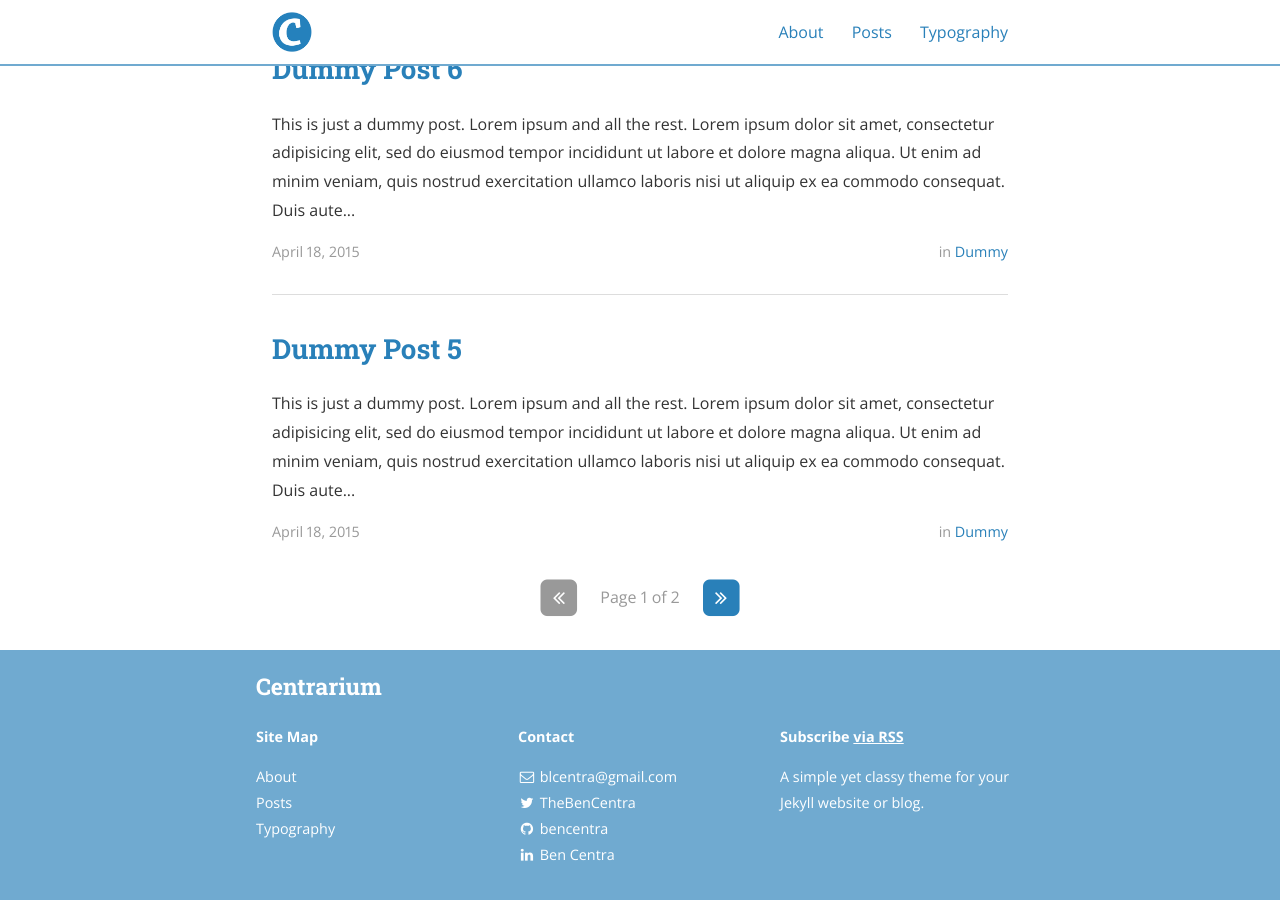
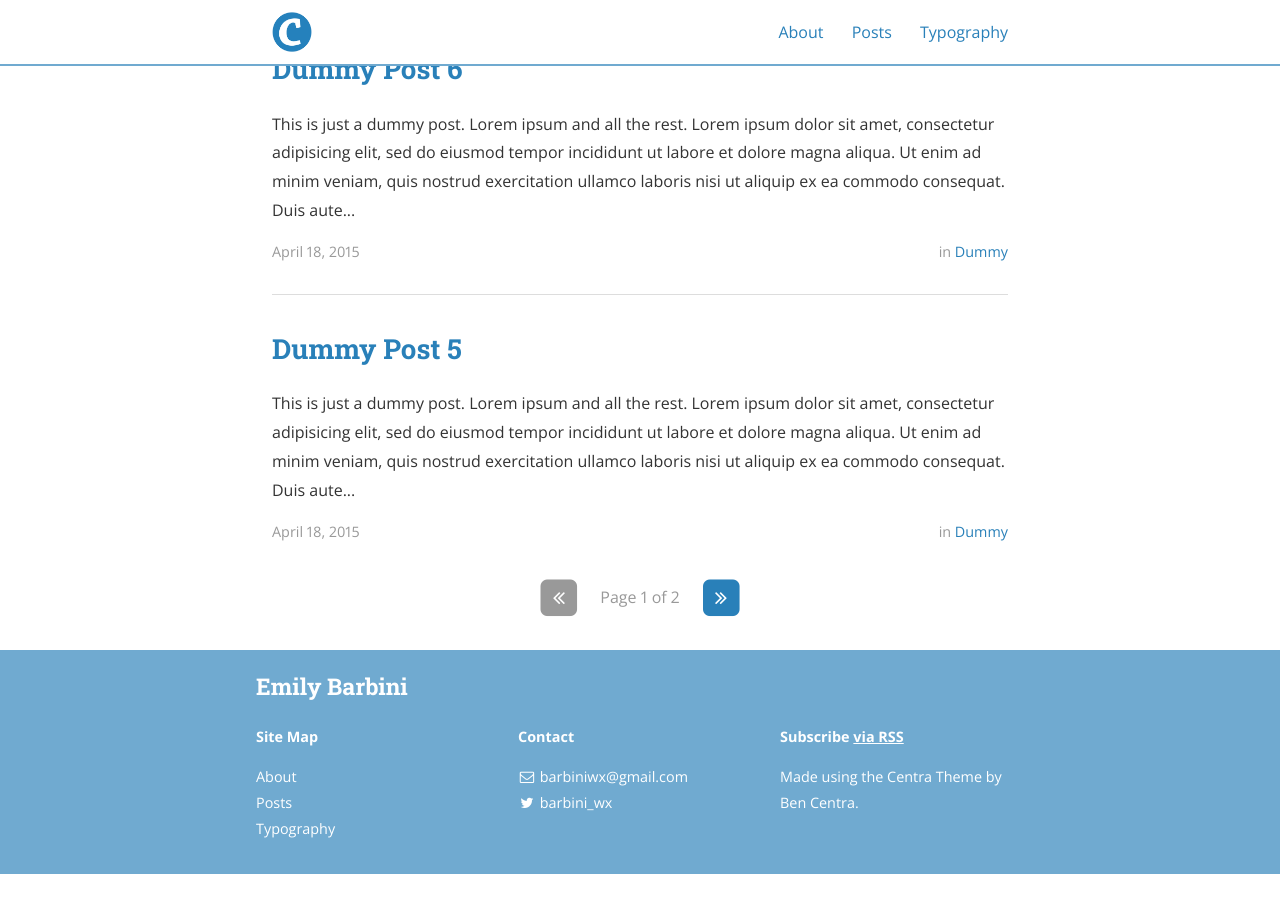
Before and after one commit to windBarbini/windbarbini.github.io, a Jekyll site: the page built from index.html, in a window 1280 px wide and 900 px high, scrolled down 1275 px. Built offline with Jekyll 4.4.1, drawn with Linux system fonts in a browser that asks for light colours; nearby versions of some CDN libraries; the list of posts is cut into pages by our own code; after the commit the page ends 2149 px from its top, so only the background shows below that; some of the changed lines change nothing that is shown; some of the changed text lies outside the part shown.

Commit message:
Update _config.yml

```diff
--- a/_config.yml
+++ b/_config.yml
@@ -9,12 +9,12 @@ exclude:
   - "/vendor/"
 
 # Site settings
-title: Centrarium
-subtitle: "A simple yet classy theme for your Jekyll website or blog"
-email: blcentra@gmail.com
-name: Ben Centra
+title: Emily Barbini
+subtitle: "Meteorologist | GIS Analyst | Photographer"
+email: barbiniwx@gmail.com
+name: Emily Barbini
 description: >
-  A simple yet classy theme for your Jekyll website or blog.
+  Made using the Centra Theme by Ben Centra.
 # Base URL of site (i.e. /blog). It should always start with a slash,
 # and never end with a slash. Set it to a blank value if hosting at the
 # root of your server.
@@ -78,114 +78,16 @@ descriptions:
 social:
   - name: Twitter
     icon: twitter
-    username: TheBenCentra
-    url: https://twitter.com/TheBenCentra
-    desc: Follow me on Twitter
-    share: true
-
-  - name: Facebook
-    icon: facebook
-    username: thebencentra
-    url: ""
-    desc: Friend me on Facebook
-    share: true
-
-  - name: GitHub
-    icon: github
-    username: bencentra
-    url: https://github.com/bencentra
-    desc: Fork me on GitHub
-    share: false
-
-  - name: LinkedIn
-    icon: linkedin
-    username: Ben Centra
-    url: https://www.linkedin.com/pub/ben-centra/47/769/60a
-    desc: Connect with me on LinkedIn
-    share: true
-
-  - name: Google+
-    icon: google-plus
-    username: ""
-    url: ""
-    desc: Add me to your Circles
+    username: barbini_wx
+    url: https://x.com/barbini_wx
+    desc: Twitter Account
     share: true
 
   - name: YouTube
     icon: youtube
     username: ""
     url: ""
-    desc: Subscribe on YouTube
-    share: false
-
-  - name: Instagram
-    icon: instagram
-    username: ""
-    url: ""
-    desc: Follow me on Instagram
-    share: false
-
-  - name: Pinterest
-    icon: pinterest
-    username: ""
-    url: ""
-    desc: Follow me on Pinterest
-    share: true
-
-  - name: SoundCloud
-    icon: soundcloud
-    username: ""
-    url: ""
-    desc: Follow me on SoundCloud
-    share: false
-
-  - name: Tumblr
-    icon: tumblr
-    username: ""
-    url: ""
-    desc: Follow me on Tumblr
-    share: false
-
-  - name: Steam
-    icon: steam
-    username: ""
-    url: ""
-    desc: Friend me on Steam
-    share: false
-
-  - name: Dribbble
-    icon: dribbble
-    username: ""
-    url: ""
-    desc: Follow me on Dribble
-    share: false
-
-  - name: Vimeo
-    icon: vimeo-square
-    username: ""
-    url: ""
-    desc: Follow me on Vimeo
-    share: false
-
-  - name: Vine
-    icon: vine
-    username: ""
-    url: ""
-    desc: Follow me on Vine
-    share: false
-
-  - name: Reddit
-    icon: reddit
-    username: ""
-    url: ""
-    desc: Share to Reddit
-    share: true
-
-  - name: "Hacker News"
-    icon: hacker-news
-    username: ""
-    url: ""
-    desc: Share to Hacker News
+    desc: YouTube Channel
     share: false
 
 # Social sharing protocols
@@ -199,6 +101,6 @@ protocols:
 
     twitter_image: "/assets/logo.png"
 
-    os_repo: "https://github.com/bencentra/centrarium.com"
-    os_rcs_type: "git"
-    os_src: "git@github.com:bencentra/centrarium.com.git"
+    #os_repo: "https://github.com/bencentra/centrarium.com"
+    #os_rcs_type: "git"
+    #os_src: "git@github.com:bencentra/centrarium.com.git"
```
